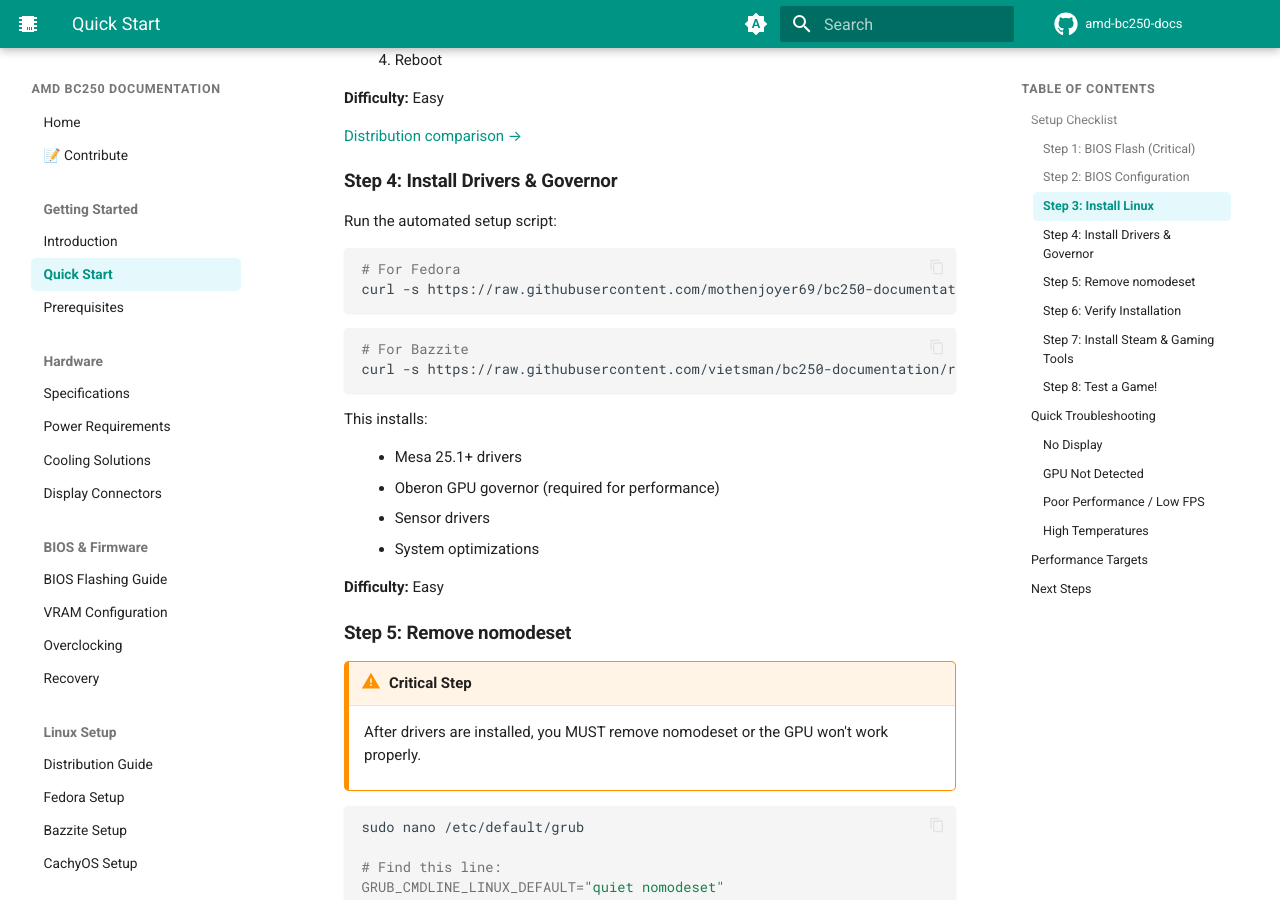
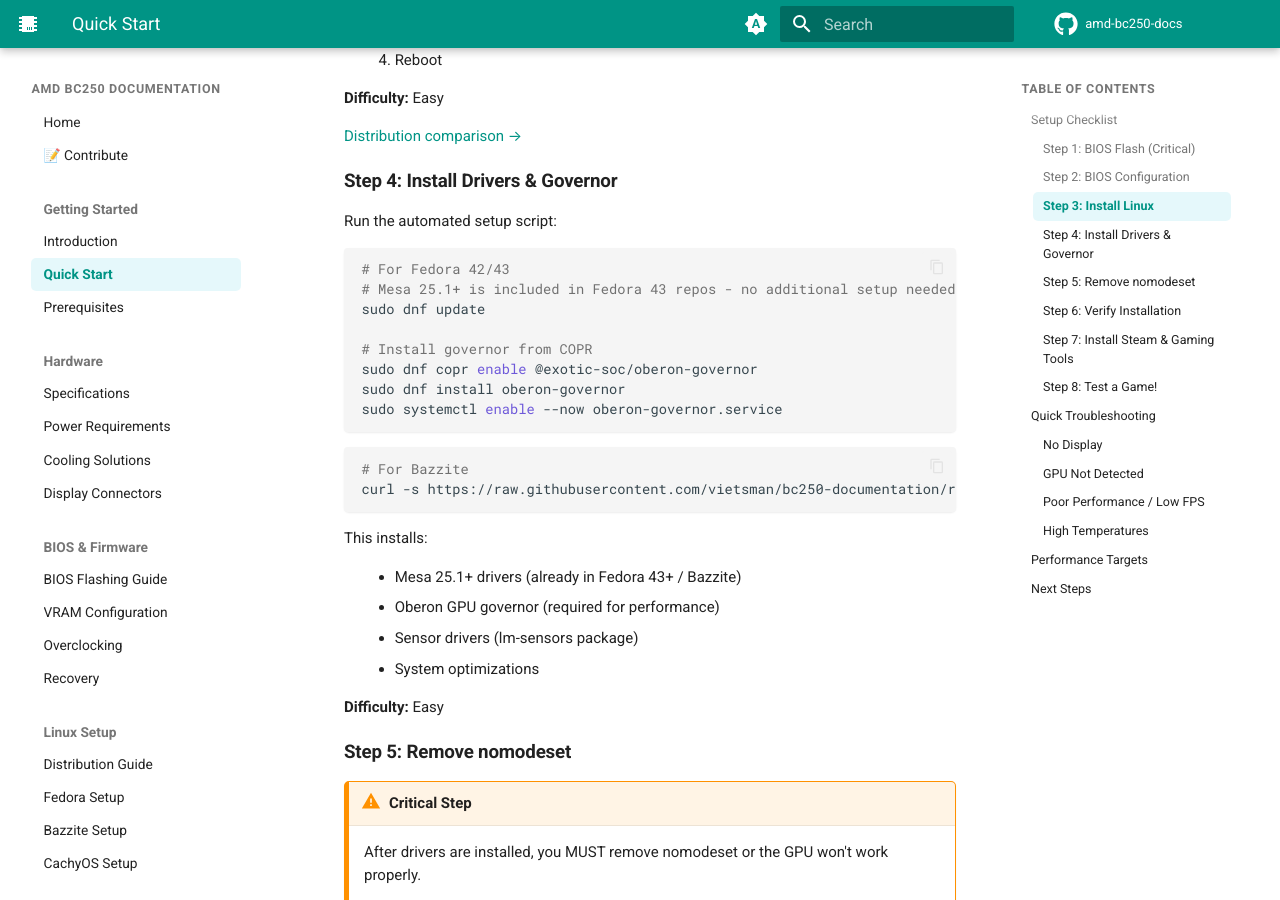
Before and after one commit to elektricM/amd-bc250-docs, an MkDocs documentation site: the page built from docs/getting-started/quick-start.md, in a window 1280 px wide and 900 px high, scrolled down 1326 px. Built offline with MkDocs 1.6.1 and Material for MkDocs 9.7.7, drawn with Linux system fonts in a browser that asks for light colours; comment, search, counter and statistics services are not loaded; the version menu is left out.

Commit message:
Remove outdated fedora-setup.sh script and update repository links
- Replace deprecated fedora-setup.sh with modern manual installation steps
  * Mesa 25.1+ now included in Fedora 43 repos (no COPR needed)
  * Governor installation via @exotic-soc/oberon-governor COPR
  * Updated in quick-start.md and troubleshooting/display.md

- Fix idle power specifications in prerequisites.md
  * Corrected minimum idle power: 70-85W (was incorrectly 50-80W)
  * Added note about GPU freq patch increasing max power to 250W+

- Update footer GitHub link to elektricM/amd-bc250-docs
  * Changed from mothenjoyer69/bc250-documentation
  * Updated in mkdocs.yml and introduction.md

All changes verified with mkdocs build --strict (no warnings).

````diff
--- a/docs/getting-started/quick-start.md
+++ b/docs/getting-started/quick-start.md
@@ -55,8 +55,14 @@
 Run the automated setup script:
 
 ```bash
-# For Fedora
-curl -s https://raw.githubusercontent.com/mothenjoyer69/bc250-documentation/refs/heads/main/fedora-setup.sh | sh
+# For Fedora 42/43
+# Mesa 25.1+ is included in Fedora 43 repos - no additional setup needed
+sudo dnf update
+
+# Install governor from COPR
+sudo dnf copr enable @exotic-soc/oberon-governor
+sudo dnf install oberon-governor
+sudo systemctl enable --now oberon-governor.service
 ```
 
 ```bash
@@ -66,9 +72,9 @@
 
 This installs:
 
-- Mesa 25.1+ drivers
+- Mesa 25.1+ drivers (already in Fedora 43+ / Bazzite)
 - Oberon GPU governor (required for performance)
-- Sensor drivers
+- Sensor drivers (lm-sensors package)
 - System optimizations
 
 **Difficulty:** Easy
--- a/mkdocs.yml
+++ b/mkdocs.yml
@@ -165,7 +165,7 @@
 extra:
   social:
     - icon: fontawesome/brands/github
-      link: https://github.com/mothenjoyer69/bc250-documentation
+      link: https://github.com/elektricM/amd-bc250-docs
     - icon: fontawesome/brands/discord
       link: https://discord.com/invite/uDvkhNpxRQ
 
````
Also changed, not shown: docs/getting-started/introduction.md (+1 -1 lines), docs/getting-started/prerequisites.md (+2 -2 lines), docs/troubleshooting/display.md (+8 -2 lines).
